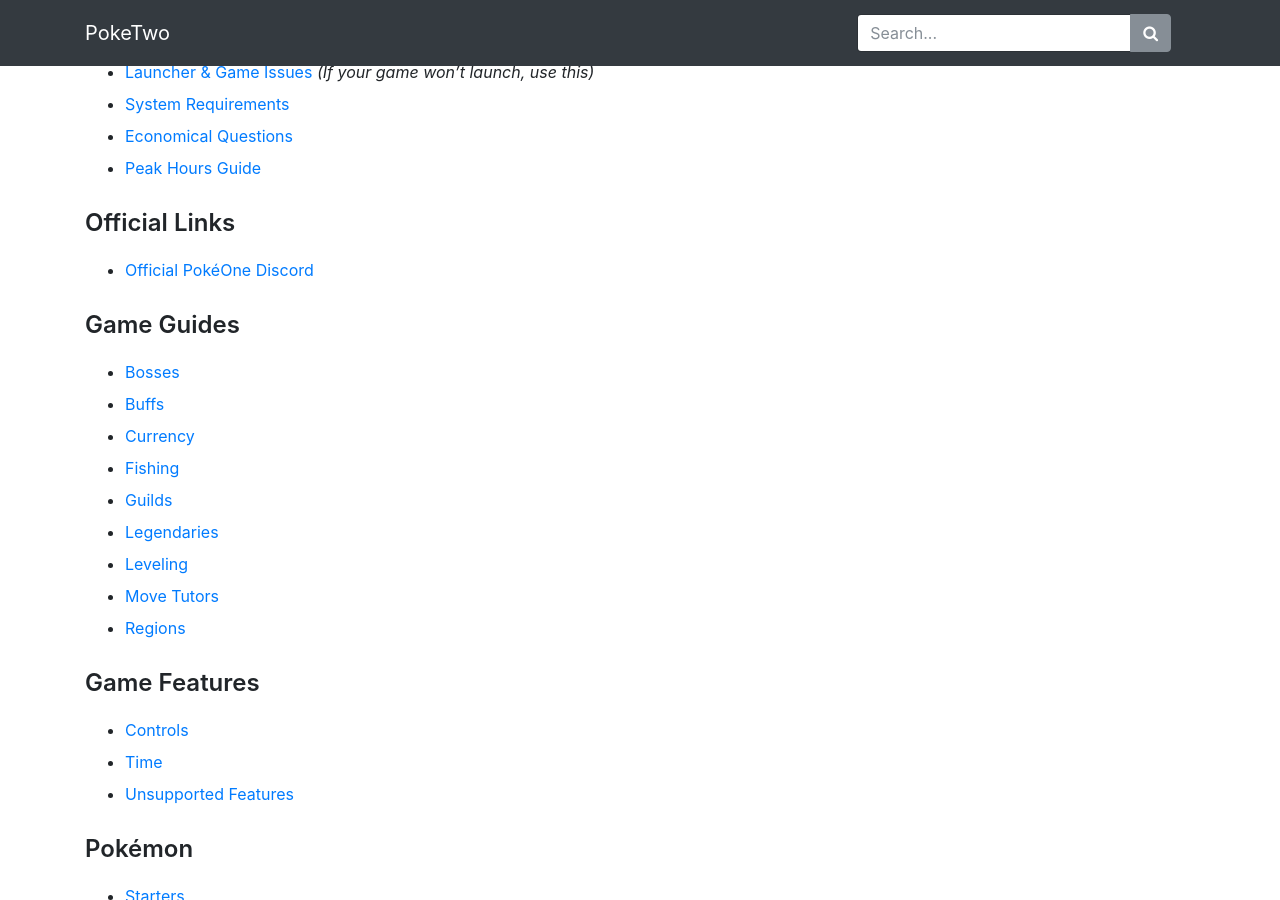
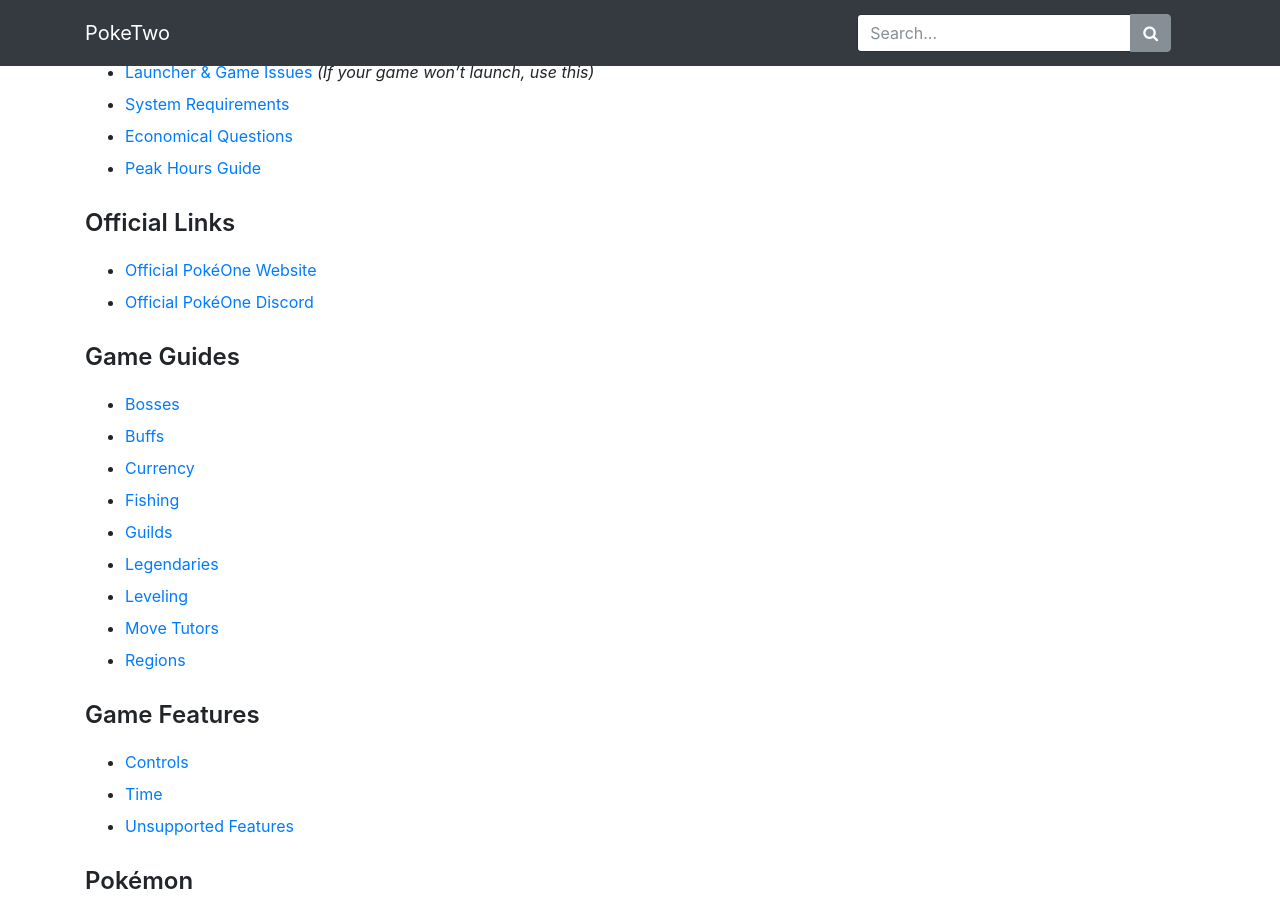
Before and after one commit to X3I/poketwo.com, a Jekyll site: the page built from index.md, in a window 1280 px wide and 900 px high, scrolled down 382 px. Built offline with Jekyll 4.4.1, drawn with Linux system fonts in a browser that asks for light colours; nearby versions of some CDN libraries; our own code applies the rules of GitHub Pages for plain Markdown files.

Commit message:
adding main link and updating readme

```diff
--- a/index.md
+++ b/index.md
@@ -23,6 +23,7 @@
 
 ## Official Links
 
+* [Official PokéOne Website](http://poke.one/)
 * [Official PokéOne Discord](https://discord.gg/bNYRTFn)
 
 ## Game Guides
```
Also changed, not shown: README.md.
